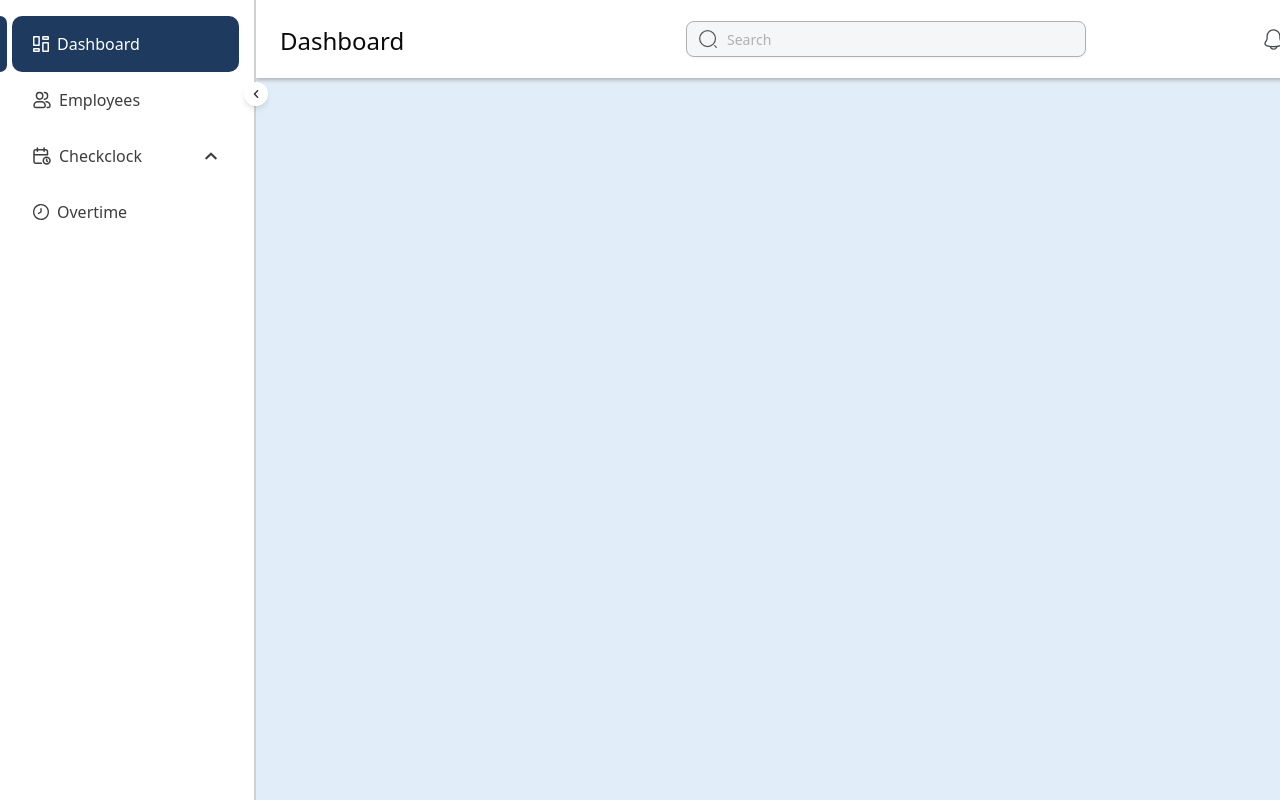
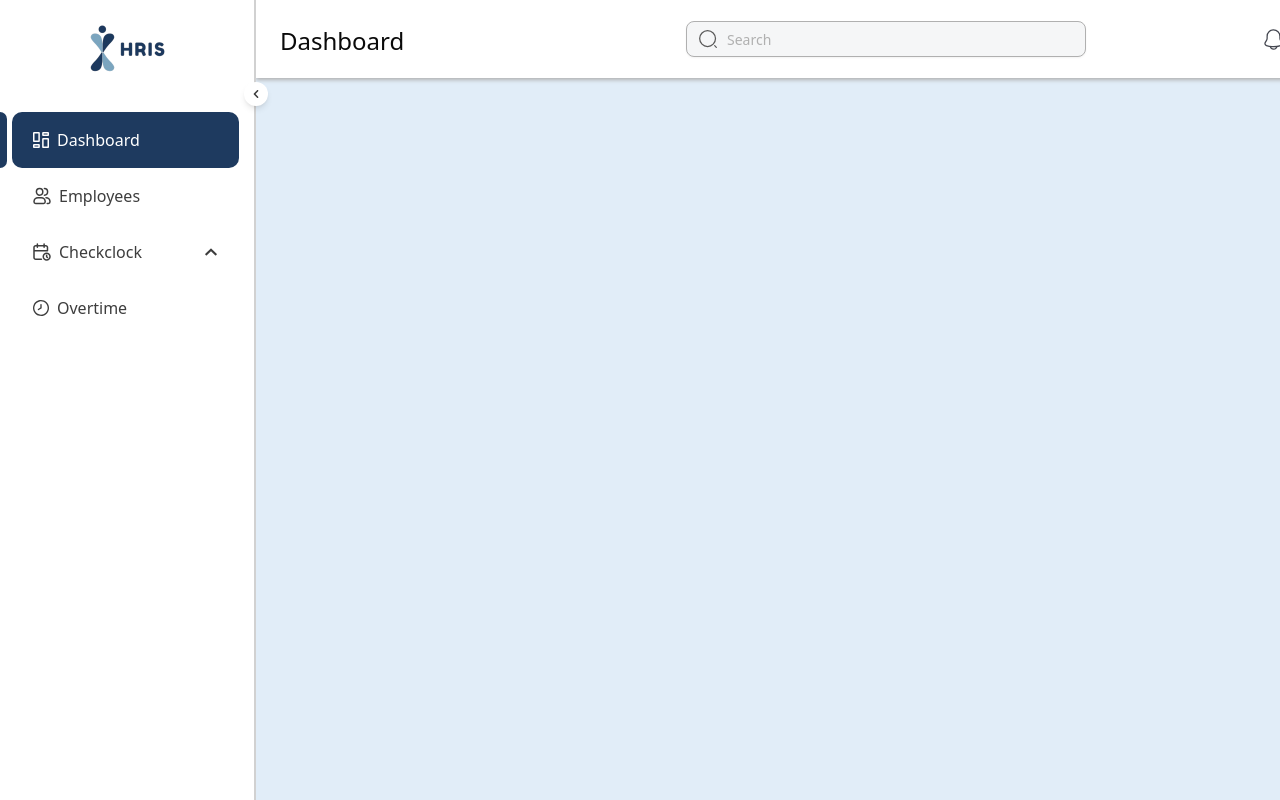
Before and after one commit to langodayyy/hris_frontend, a Next.js app: page / in a window 1280 px wide. Built offline with nearby package versions, Linux system fonts and the light colour scheme.

Commit message:
fix: ukuran h pada logo di sidebar

```diff
--- a/src/app/dashboard/page.tsx
+++ b/src/app/dashboard/page.tsx
@@ -8,7 +8,7 @@ export default function HomePage() {
   return (
     <div className="flex ">
 
-        <Sidebar />
+        {/* <Sidebar /> */}
     </div>
 
   );
--- a/src/components/sidebar.tsx
+++ b/src/components/sidebar.tsx
@@ -17,8 +17,7 @@ type NavItemProps = {
 type LayoutProps = {
   children: React.ReactNode;
   title: string;
-}
-
+};
 
 function NavItem({
   url,
@@ -130,7 +129,7 @@ function NavItem({
     </li>
   );
 }
-export default function Sidebar({children, title}: LayoutProps) {
+export default function Sidebar({ children, title }: LayoutProps) {
   const [isOpen, setIsOpen] = useState(true);
   const pathname = usePathname();
 
@@ -138,7 +137,7 @@ export default function Sidebar({children, title}: LayoutProps) {
     <div className="flex">
       {/* Sidebar */}
       <div
-        className={`fixed top-0 left-0 h-full bg-white text-neutral-900 py-4 border-r-2 border-neutral-200
+        className={`fixed top-0 left-0 h-full bg-white text-neutral-900  border-r-2 border-neutral-200
         ${isOpen ? "w-64" : "w-[77px]"}
         transition-all duration-300 ease-in-out z-50`}
       >
@@ -178,10 +177,26 @@ export default function Sidebar({children, title}: LayoutProps) {
                 fill="currentColor"
               />
             </svg>
-
           )}
         </button>
-        <nav className="flex flex-col gap-4 w-full">
+        <nav className="flex flex-col w-full">
+          <div className="flex justify-center pt-4 pb-[30px]">
+            <Image
+              src={
+                isOpen
+                  ? "/images/logo hris with text.png"
+                  : "/images/logo hris with no text.png"
+              }
+              alt="Contoh Gambar"
+              unoptimized
+              width={1} // dummy, agar Next tidak error
+              height={1}
+              className={`h-[66px] ${
+                isOpen ? "w-[82px]" : "w-[40px]"
+              } object-contain`}
+            />
+          </div>
+
           <div className="pr-[15px]">
             <NavItem
               url="/"
@@ -313,7 +328,6 @@ export default function Sidebar({children, title}: LayoutProps) {
           isOpen ? "ml-64" : "ml-[77px]"
         } w-full`}
       >
-
         <Navbar title={title} />
         <main>{children}</main>
         {/* Main Content Area */}
```
Also changed, not shown: public/images/logo hris with no text.png (added). Lines whose indentation alone changed are shown as unchanged.
